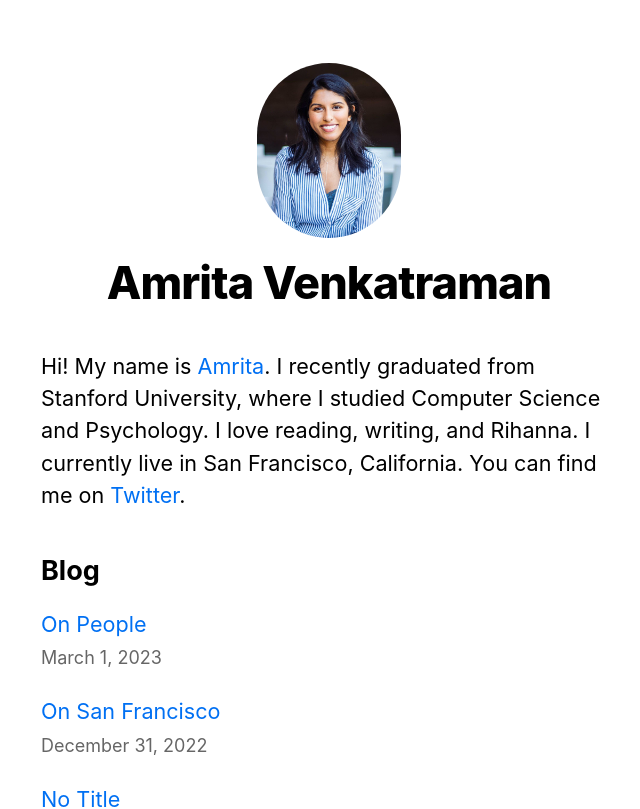
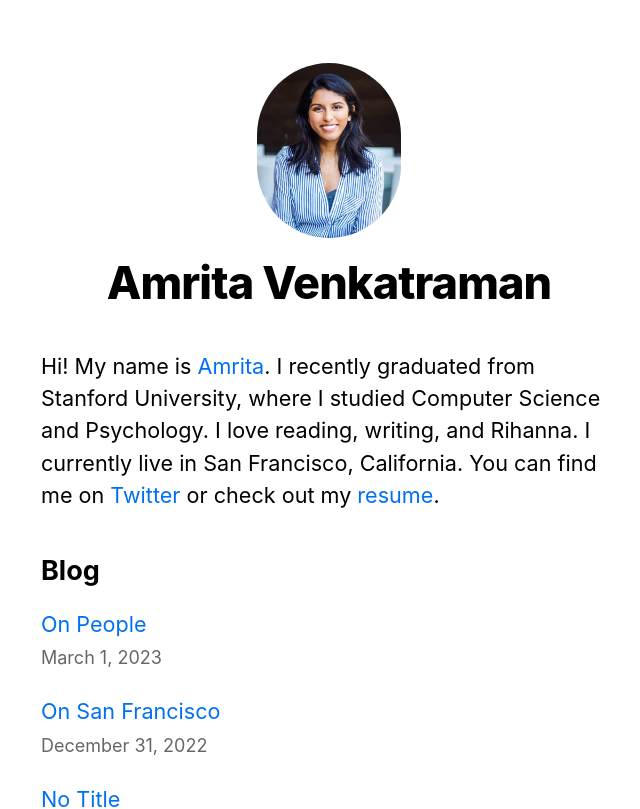
Before and after one commit to iamrita/personalwebsite, a Next.js app: page / in a window 1280 px wide. Shown: the top 809 px of the page, without its empty margins (311-951 px from the left). Built offline with nearby package versions, Linux system fonts and the light colour scheme.

Commit message:
adding resume as well

```diff
--- a/pages/index.js
+++ b/pages/index.js
@@ -25,7 +25,7 @@ export default function Home( {allPostsData }) {
       </Head>
       <section className={utilStyles.headingMd}>
         <p> Hi! My name is <a href="https://www.linkedin.com/in/amritavenkatraman/">Amrita</a>. I recently graduated from Stanford University, where I studied Computer Science and Psychology. I love reading, writing, and Rihanna.
-          I currently live in San Francisco, California. You can find me on <a href="https://twitter.com/iamrita98">Twitter</a>.
+          I currently live in San Francisco, California. You can find me on <a href="https://twitter.com/iamrita98">Twitter</a> or check out my <a href="/files/resume_feb_2023.pdf" download>resume</a>.
         </p>
 
       </section>
```
Also changed, not shown: 1 other file (tests, documents, lock files or other folders).
